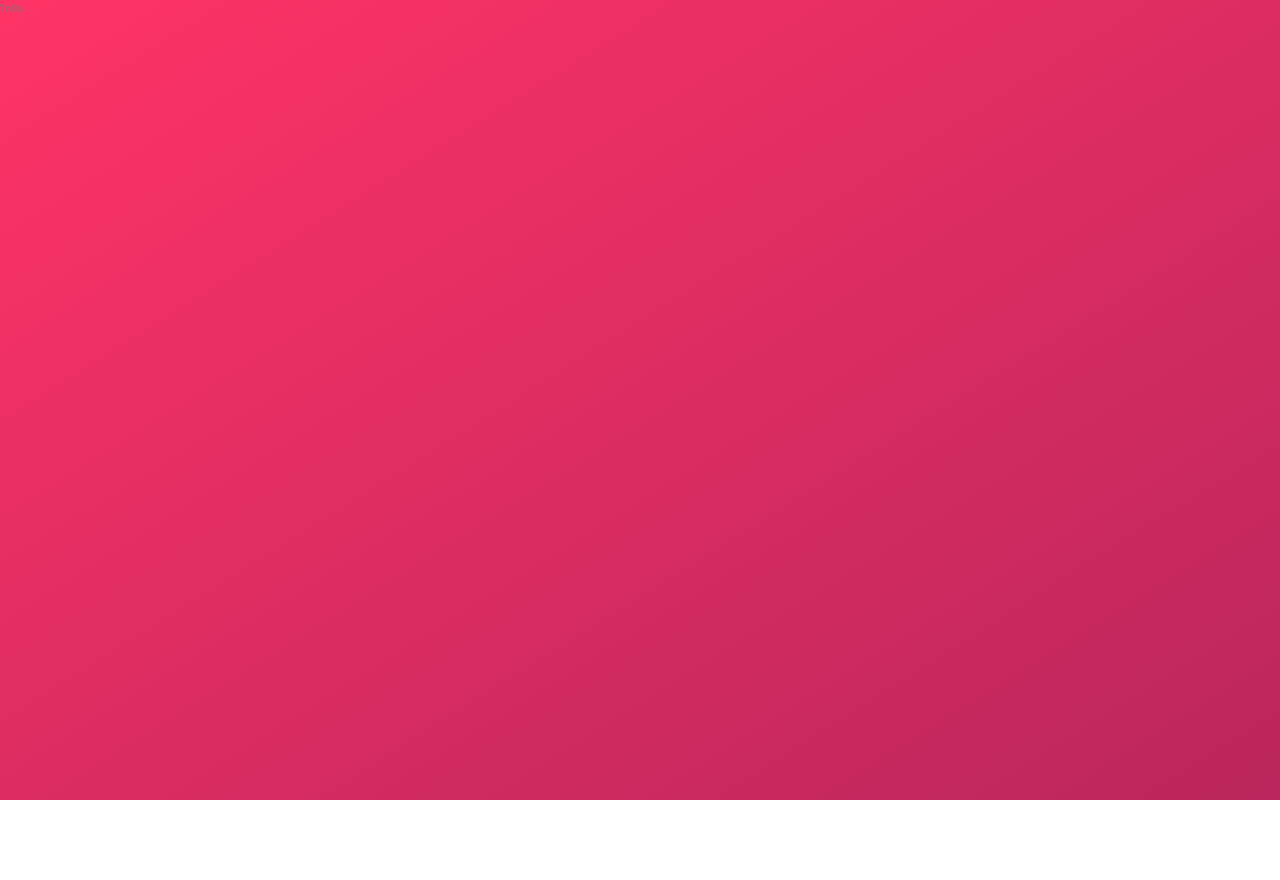
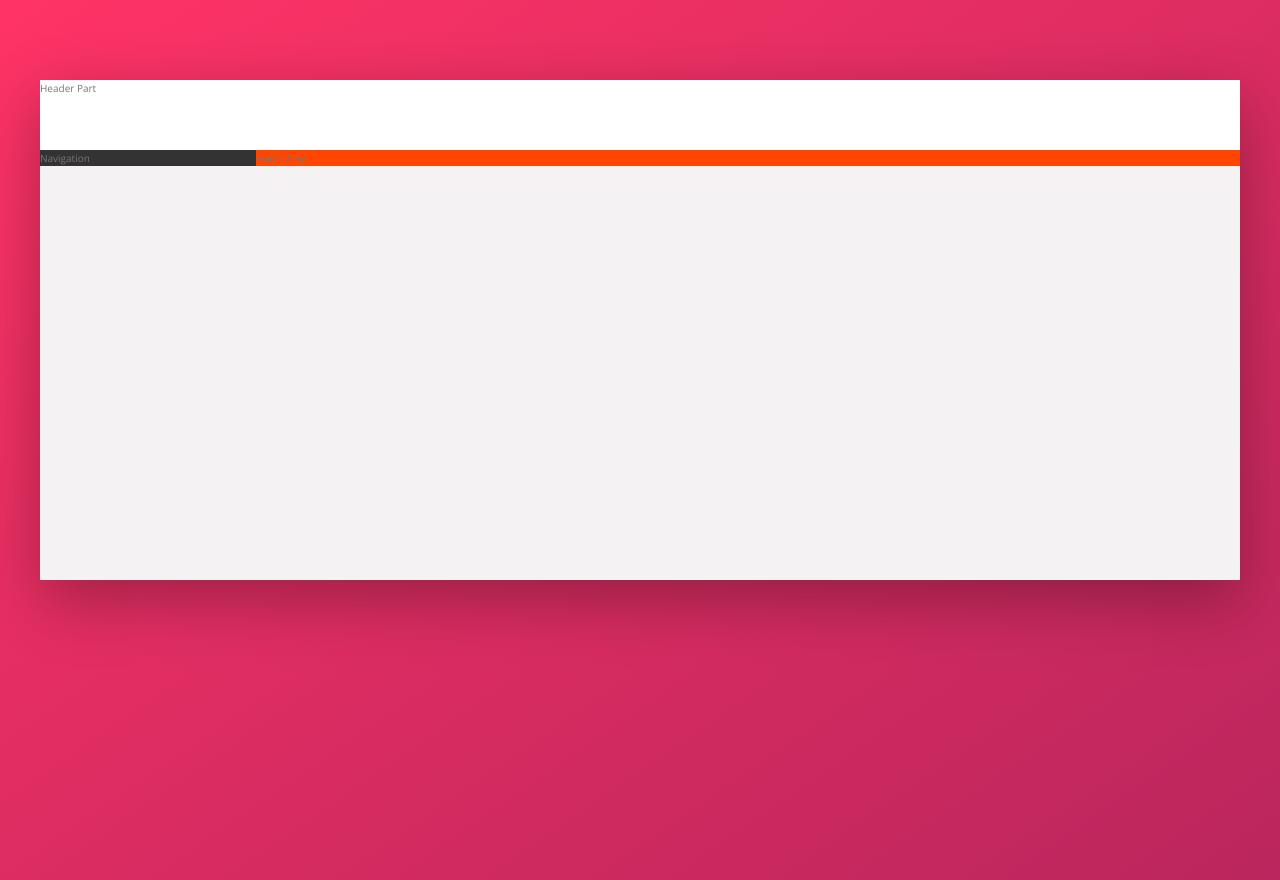
Before and after one commit to Debidutta2015/advanced-css, a website: page Trillo/index.html in a window 1280 px wide. Before the commit the page ends 800 px from the top, so only its background shows below. Drawn offline with nearby package versions, Linux system fonts and the light colour scheme.

Commit message:
applied flex box to layout the page as per the design

```diff
--- a/Trillo/index.html
+++ b/Trillo/index.html
@@ -11,6 +11,12 @@
         <title>trillo &mdash; Your all-in-one booking app</title>
     </head>
     <body>
-        Trillo
+        <div class="container">
+            <header class="header">Header Part</header>
+            <div class="content">
+                <nav class="sidebar">Navigation</nav>
+                <main class="hotel-view">Hotel View</main>
+            </div>
+        </div>
     </body>
 </html>
--- a/Trillo/sass/_base.scss
+++ b/Trillo/sass/_base.scss
@@ -2,14 +2,14 @@
     --color-primary: #eb2f64;
     --color-primary-light: #FF3366;
     --color-primary-dark:#BA265D;
-    --color-Grey-light-1: #faf9f9;
-    --color-Grey-light-2: #f4f2f2;
-    --color-Grey-light-3: #f0eeee;
-    --color-Grey-light-4: #ccc;
-    --color-Grey-dark-1: #333;
-    --color-Grey-dark-2: #777;
-    --color-Grey-dark-3: #999;
-
+    --color-grey-light-1: #faf9f9;
+    --color-grey-light-2: #f4f2f2;
+    --color-grey-light-3: #f0eeee;
+    --color-grey-light-4: #ccc;
+    --color-grey-dark-1: #333;
+    --color-grey-dark-2: #777;
+    --color-grey-dark-3: #999;
+    --shadow-dark: 0 2rem 6rem rgba(0, 0, 0, .3);
 }
 
 * {
@@ -34,5 +34,5 @@ body {
     background-size: cover;
     background-repeat: no-repeat;
     min-height: 100vh;
-    color: var(--color-Grey-dark-2)
+    color: var(--color-grey-dark-2)
 }
--- a/Trillo/sass/_layout.scss
+++ b/Trillo/sass/_layout.scss
@@ -0,0 +1,26 @@
+.container {
+    max-width: 120rem;
+    margin: 8rem auto;
+    background-color: var(--color-grey-light-2);
+    box-shadow: var(--shadow-dark);
+    min-height: 50rem;
+}
+.header {
+    height: 7rem;
+    background-color: #fff;
+    border-bottom: var(--color-grey-light-2)
+}
+.sidebar {
+    background-color: var(--color-grey-dark-1);
+    flex: 0 0 18%
+}
+
+.content {
+    display: flex;
+    flex: 1;
+    background-color: orangered;
+}
+
+.hotel-view {
+
+}
```
Also changed, not shown: Trillo/css/style.css.
